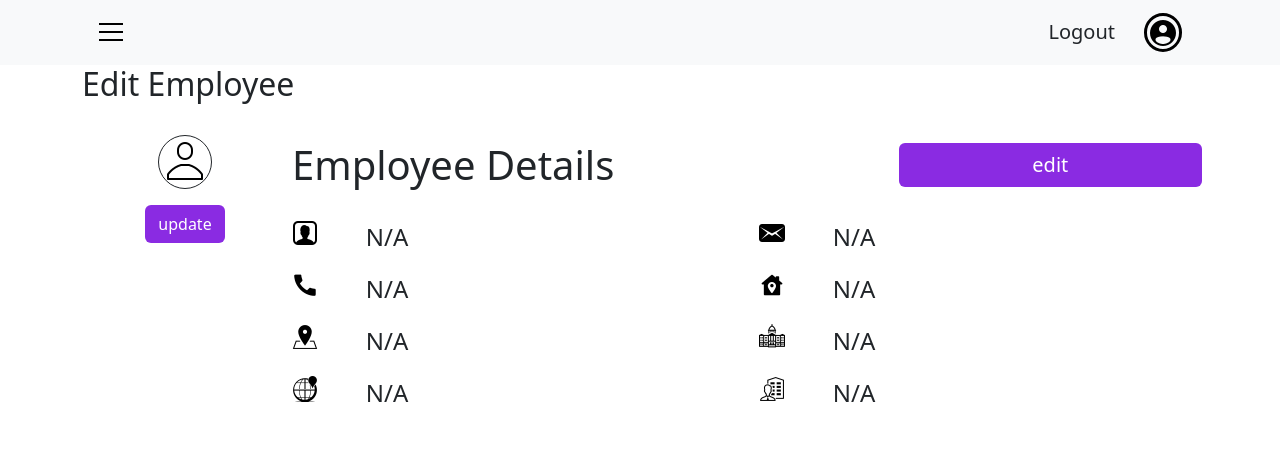
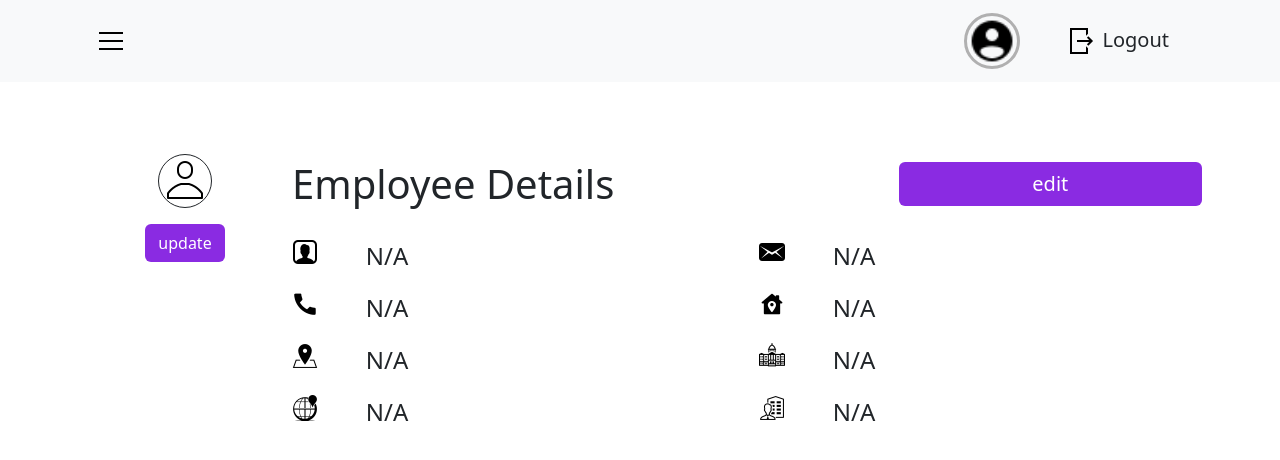
Before and after one commit to TheLDThePE/Employee-Management-Client, a React (Vite) app: page /myprofile in a window 1280 px wide. Shown: the top 460 px of the page. Built offline with nearby package versions, Linux system fonts and the light colour scheme; no server answers.

Commit message:
change navbar style and loaders

```diff
--- a/src/Slices/AuthSlice.jsx
+++ b/src/Slices/AuthSlice.jsx
@@ -12,7 +12,7 @@ const authSlice = createSlice({
     setLoggedIn: (state, action) => {
       state.loggedIn = action.payload;
     },
-    setSwipedIn: () => {
+    setSwipedIn: (state,action) => {
       state.swipedIn = action.payload;
     },
     setToken: (state, action) => {
--- a/src/components/Auth.jsx
+++ b/src/components/Auth.jsx
@@ -9,7 +9,7 @@ import "../components/Styles/Auth.css";
 const Auth = () => {
   const [action, setAction] = useState("Login");
   const [animate, setAnimate] = useState("slide-in");
-  const axiosBaseURL = "https://employee-management-server-f7k2.onrender.com/api"
+  const axiosBaseURL = "https://employee-management-server-f7k2.onrender.com"
   const firstFetch = async () => {
     const res = await axios.get(`${axiosBaseURL}/`);
     console.log(res.data.message);
--- a/src/components/Dashboard.jsx
+++ b/src/components/Dashboard.jsx
@@ -5,16 +5,17 @@ import AttendanceChart from "./AttendanceChart.jsx";
 import { useSelector } from "react-redux";
 
 const Dashboard = () => {
-
   return (
     <>
+      <div className="container-fluid">
         <Displaycards />
+      </div>
         <div className="col-12 d-flex flex-column flex-sm-row justify-content-around align-items-center">
           <div className="col-12 col-sm-5 col-lg-4">
             <MarkAttendanceCard />
           </div>
           <div className="col-12 col-sm-7 col-lg-6">
-          <AttendanceChart height={ 500 } />
+            <AttendanceChart height={500} />
           </div>
         </div>
     </>
--- a/src/components/Displaycards.jsx
+++ b/src/components/Displaycards.jsx
@@ -35,8 +35,7 @@ const Displaycards = () => {
   }, []);
 
   return (
-    <div className="container-fluid">
-      <div className="row row-cols-1 row-cols-sm-2 row-cols-md-4 g-3 m-2">
+      <div className="row row-cols-1 row-cols-sm-2 row-cols-lg-4 g-3 m-2">
         <div className="col">
           <div className="card h-100 py-4 display-card-border display-card-green">
             <div className="d-flex justify-content-between align-items-center">
@@ -92,7 +91,6 @@ const Displaycards = () => {
           </div>
         </div>
       </div>
-    </div>
   );
 };
 
--- a/src/components/Loaders/ScaleLoader.jsx
+++ b/src/components/Loaders/ScaleLoader.jsx
@@ -1,7 +1,7 @@
 import React from "react";
 import { ScaleLoader } from "react-spinners";
 
-const ScaleLoader = () => {
+const MyScaleLoader = () => {
   return (
     <>
       <ScaleLoader
@@ -18,4 +18,4 @@ const ScaleLoader = () => {
   );
 };
 
-export default ScaleLoader;
+export default MyScaleLoader;
--- a/src/components/Login.jsx
+++ b/src/components/Login.jsx
@@ -1,3 +1,4 @@
+import { useSelector } from 'react-redux';
 import { ErrorMessage, Field, Form, Formik } from "formik";
 import * as Yup from "yup";
 import React, { useState } from "react";
@@ -65,7 +66,7 @@ const Login = () => {
         options
       );
       dispatch(setEmployee(response.data.employee));
-      console.log(employee);
+      console.log(response.data.employee);
     } catch (error) {
       console.error("Error fetching employee:", error);
     }
--- a/src/components/MyProfile.jsx
+++ b/src/components/MyProfile.jsx
@@ -39,6 +39,7 @@ const EmployeeForm = () => {
       country: Yup.string().nullable(),
     }),
     role: Yup.string().oneOf(["employee", "admin"], "Invalid role"),
+    designation: Yup.string().nullable(),
   });
 
   const handleFormSubmit = async (values, { setSubmitting }) => {
@@ -55,6 +56,7 @@ const EmployeeForm = () => {
             state: values.address.state,
             country: values.address.country,
           },
+          designation: values.designation
         },
       };
       const response = await axios.post(
@@ -214,8 +216,7 @@ const EmployeeForm = () => {
   }, [dispatch, editing, isUploading]);
 
   return (
-    <div className="container">
-      <h2>Edit Employee</h2>
+    <div className="container my-5">
       <div className="container d-flex gap-3 flex-column flex-md-row align-items-center align-items-md-start justify-content-start">
         <form
           onSubmit={handleImageUpload}
@@ -255,6 +256,7 @@ const EmployeeForm = () => {
                 state: employee?.address?.state || "",
                 country: employee?.address?.country || "",
               },
+              designation: employee?.designation || "",
             }}
             validationSchema={validationSchema}
             onSubmit={handleFormSubmit}
@@ -342,6 +344,20 @@ const EmployeeForm = () => {
                   />
                   <ErrorMessage
                     name="address.country"
+                    component="div"
+                    className="text-danger"
+                  />
+                </div>
+
+                <div className="form-group">
+                  <label htmlFor="country">Designation</label>
+                  <Field
+                    type="text"
+                    name="designation"
+                    className="form-control"
+                  />
+                  <ErrorMessage
+                    name="designation"
                     component="div"
                     className="text-danger"
                   />
--- a/src/components/Navbar.jsx
+++ b/src/components/Navbar.jsx
@@ -1,5 +1,5 @@
 import { useSelector } from "react-redux";
-import React, { useEffect } from "react";
+import React, { useEffect, useState } from "react";
 import "./Styles/Navbar.css";
 import profileIcon from "../assets/profile-image.png";
 import profile24 from "../assets/profileIcon-24.png";
@@ -14,14 +14,18 @@ import hamIcon from "../assets/hamburger-icon.png";
 import { useNavigate, Link } from "react-router-dom";
 import { useDispatch } from "react-redux";
 import { setLoggedIn, setToken } from "../Slices/AuthSlice";
-import { setProfilePicture } from "../Slices/EmployeeSlice";
+import { setEmployee, setProfilePicture } from "../Slices/EmployeeSlice";
 import axios from "axios";
+import MyScaleLoader from "./Loaders/ScaleLoader.jsx";
 
 const Navbar = () => {
   const dispatch = useDispatch();
   const navigate = useNavigate();
+  const [loading, setLoading] = useState(true);
   const profilePicture = useSelector((state) => state.employee.profilePicture);
-  const axiosBaseURL = "https://employee-management-server-f7k2.onrender.com/api"
+  const employee = useSelector((state) => state.employee.employee);
+  const axiosBaseURL =
+    "https://employee-management-server-f7k2.onrender.com/api";
 
   const handleLogout = () => {
     dispatch(setLoggedIn(false));
@@ -34,44 +38,73 @@ const Navbar = () => {
   };
 
   useEffect(() => {
-    const fetchProfilePicture = async () => {
+    // Fetch employee details and profile picture when the component mounts
+    const fetchEmployeeDetails = async () => {
       try {
         const options = {
           headers: {
             authorization: `Bearer ${localStorage.getItem("authToken")}`,
           },
-          responseType: "blob",
         };
 
-        const response = await axios.get(
-          `${axiosBaseURL}/user/getprofilepicture`,
+        // Fetch employee details
+        const employeeResponse = await axios.get(
+          `${axiosBaseURL}/user/getemployee`,
           options
         );
+        dispatch(setEmployee(employeeResponse.data.user));
+        console.log(employeeResponse.data.user);
 
-        // Log response data to check if it's a Blob
-        console.log("Response data:", response.data);
-        console.log("Is Blob:", response.data instanceof Blob); // Check if it is a Blob
+        // Fetch profile picture
+        const profileResponse = await axios.get(
+          `${axiosBaseURL}/user/getprofilepicture`,
+          {
+            headers: {
+              authorization: `Bearer ${localStorage.getItem("authToken")}`,
+            },
+            responseType: "blob",
+          }
+        );
 
-        if (response.data instanceof Blob) {
-          const imageUrl = URL.createObjectURL(response.data);
+        if (profileResponse.data instanceof Blob) {
+          const imageUrl = URL.createObjectURL(profileResponse.data);
           dispatch(setProfilePicture(imageUrl));
-        } else {
-          console.error("Error: Response is not a Blob");
         }
+
+        // Stop loading after fetching data
+        setLoading(false);
       } catch (error) {
-        console.error("Error fetching profile picture:", error);
+        console.error(
+          "Error fetching employee details or profile picture:",
+          error
+        );
+        setLoading(false);
       }
     };
-    fetchProfilePicture();
 
-    // Cleanup function to revoke the object URL
-    console.log(profilePicture);
+    if (localStorage.getItem("authToken")) {
+      fetchEmployeeDetails();
+    } else {
+      setLoading(false); // Stop loading if not authenticated
+    }
+
     return () => {
       if (profilePicture) {
         URL.revokeObjectURL(profilePicture);
       }
     };
   }, [dispatch]);
+
+  if (loading) {
+    return (
+      // Show a loading indicator while fetching data
+      <>
+        <div className="col-12 text-center">
+          <MyScaleLoader />
+        </div>
+      </>
+    );
+  }
 
   return (
     <nav className="navbar bg-body-tertiary sticky-top">
@@ -89,14 +122,25 @@ const Navbar = () => {
           </span>
         </button>
         <div className="d-flex align-items-center justify-content-center">
-          <div className="btn me-3 fs-5" onClick={handleLogout}>
-            Logout
-          </div>
-          <Link className="navbar-brand" to="/myprofile">
+          <Link
+            className="navbar-brand d-flex align-items-center justify-content-around gap-3"
+            to="/myprofile"
+          >
             <div className="profile-icon">
-              <img src={profileIcon} alt="" className={setProfilePicture} />
+              <img
+                src={profilePicture || profileIcon}
+                alt=""
+                className="nav-profile-picture"
+              />
+            </div>
+            <div className="d-flex flex-column">
+              <span>{employee.name}</span>
+              <span className="fs-6 muted">{employee.designation}</span>
             </div>
           </Link>
+          <div className="btn me-3 fs-5" onClick={handleLogout}>
+            <img src={logoutIcon} alt="" /> Logout
+          </div>
         </div>
         <div
           className="offcanvas offcanvas-end"
--- a/src/components/Styles/Navbar.css
+++ b/src/components/Styles/Navbar.css
@@ -1,4 +1,13 @@
 .profile-icon {
-    border: 3px solid black;
+    border: 3px solid rgba(68, 67, 67, 0.4);
     border-radius: 50%;
 }
+
+.nav-profile-picture {
+    height: 100px;
+    width: 100px;
+    max-height:50px;
+    max-width:50px;
+    border-radius:100%;
+    object-fit: cover;
+}
```
Lines whose indentation alone changed are shown as unchanged.
